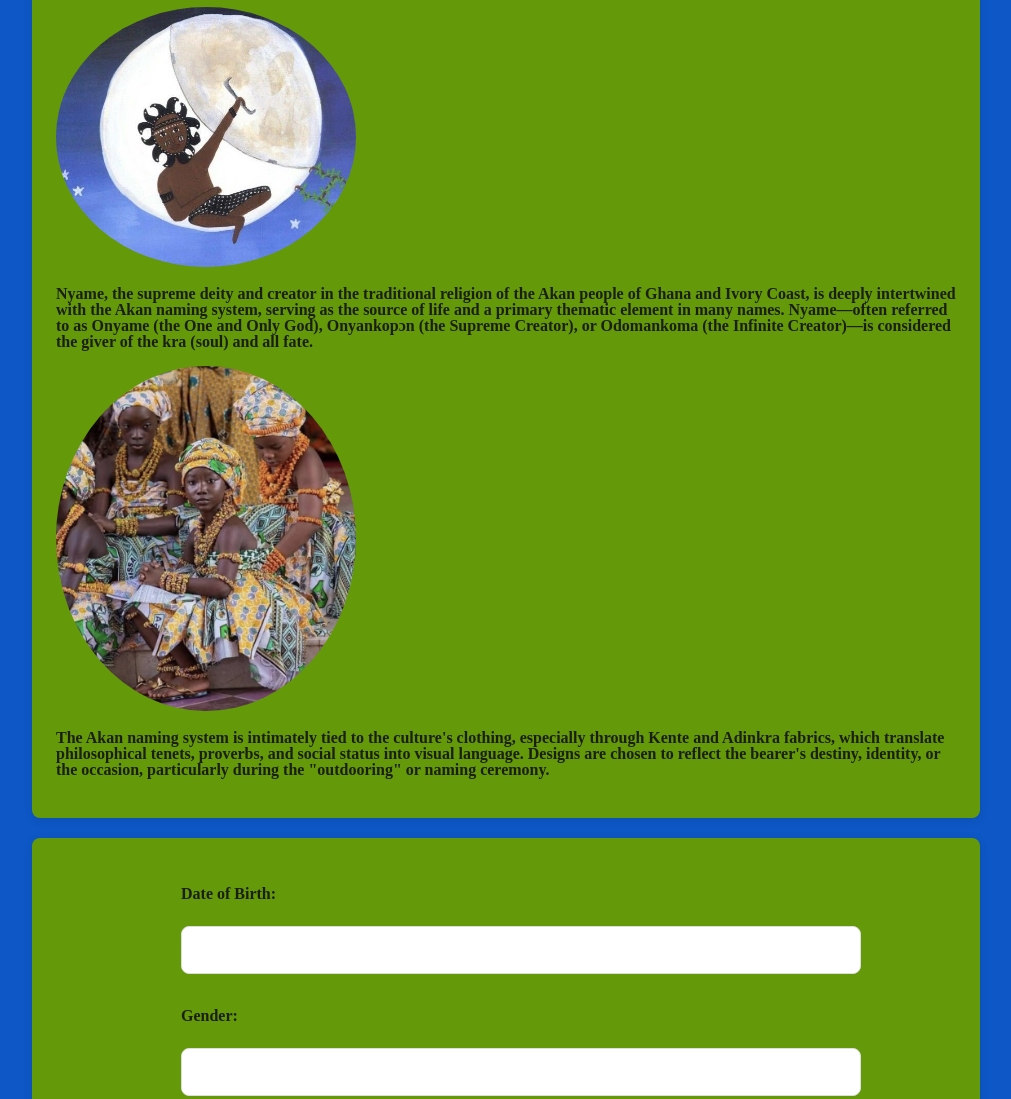
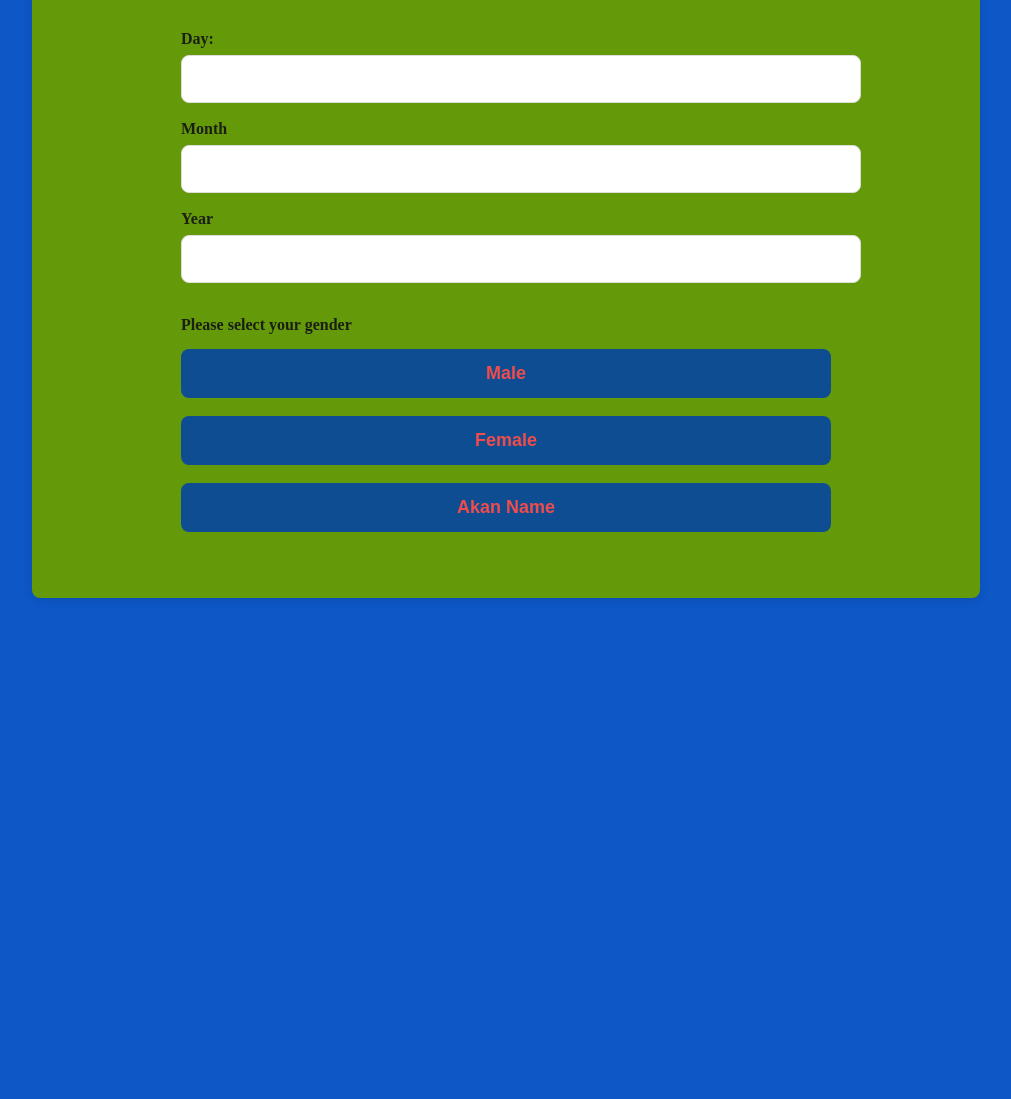
Before and after one commit to sabinaimani0-wq/akan-name-generator, a plain HTML site: page index.html in a window 1280 px wide. Shown: the part 660-1759 px from the top of the page, without its empty margins (134-1145 px from the left). After the commit the page ends 1278 px from the top, so only its background shows below. Drawn offline with Linux system fonts and the light colour scheme.

Commit message:
updated forms

```diff
--- a/index.html
+++ b/index.html
@@ -44,50 +44,27 @@
         elders.
       </p>
     </section>
-    <!--gallary of the about section -->
-<section>
-    <div>
-      <img class="tradition" src="./Nyame logo.jpg" alt="Nyame" />
-      <p>
-        Nyame, the supreme deity and creator in the traditional religion of the
-        Akan people of Ghana and Ivory Coast, is deeply intertwined with the
-        Akan naming system, serving as the source of life and a primary thematic
-        element in many names. Nyame—often referred to as Onyame (the One and
-        Only God), Onyankopɔn (the Supreme Creator), or Odomankoma (the Infinite
-        Creator)—is considered the giver of the kra (soul) and all fate.
-      </p>
-      <img class="tradition" src="./clothes.jpg" alt="Akan outfits" />
-      <p>
-        The Akan naming system is intimately tied to the culture's clothing,
-        especially through Kente and Adinkra fabrics, which translate
-        philosophical tenets, proverbs, and social status into visual language.
-        Designs are chosen to reflect the bearer's destiny, identity, or the
-        occasion, particularly during the "outdooring" or naming ceremony.
-      </p>
-    </div>
-</section>
-
-
     <!--input form-->
     <section id="form">
       <form>
-        <!-- for date of birth-->
-        <label for="Date-of-birth">Date of Birth:</label><br />
-        <input
-          type="number"
-          id="Date-of-birth"
-          name="Date-of-birth"
-        /><br /><br />
+        <!-- for day of birth-->
+        <label>Day:</label>
+        <input type="number"id="Day">
+        <!--for month of birth-->
+        <label for="month of birth">Month</label>
+        <input type="number" id="month">
+        <!--year of birth-->
+        <label for="Year of birth">Year</label>
+        <input type="number" id="year">
         <!--for gender-->
-        <label for="Gender">Gender:</label><br />
-        <input type="text" id="Gender" name="Gender" /><br /><br />
-        <button type="button" onclick="showName()">Submit</button>
+        <p class="gendertitle">Please select your gender</p>
+        <div class="gender">
+        <button type="button" onclick="selectGender('male')">Male</button>
+        <button type="button" onclick="selectGender('female')">Female </button>
+        </div>
+        <button class="namebutton" onclick="generateName()">Akan Name</button>
       </form>
     </section>
-
-    <!--this section will display your Akan name-->
-    <section id="displayAkanName">
-      <h2>This is you Akan Name</h2>
-    </section>
+    <script src="script.js" defer></script>
   </body>
 </html>
--- a/styles.css
+++ b/styles.css
@@ -1,39 +1,39 @@
-body{
+body {
   color: #151515eb;
   margin: 0px;
   padding: 0;
   background-color: #0d57c6;
   line-height: 1;
 }
-header{
+header {
   background-color: #649909;
   color: black;
   box-shadow: 0 4px 6px rgba(0, 0, 0, 0.1);
   padding: 24px 0;
   text-align: center;
-
 }
-header a{
+header a {
   text-decoration: none;
   color: black;
 }
-.scorpion{
+.scorpion {
   font-weight: 800;
   font-size: x-large;
 }
-.f1{
+.f1 {
   width: 100px;
   border-radius: 10%;
 }
-header h1{
+header h1 {
   font-size: 40px;
-    margin: 0;}
-nav{
+  margin: 0;
+}
+nav {
   background-color: black;
-    text-align:center;
-padding:12px 0;
+  text-align: center;
+  padding: 12px 0;
 }
-nav a{
+nav a {
   text-decoration: none;
   color: wheat;
   margin: 0 20px;
@@ -41,35 +41,36 @@ nav a{
   font-size: 18px;
   letter-spacing: 0.5px;
 }
-nav a:hover{
-    color:#d72a0b;
+nav a:hover {
+  color: #d72a0b;
   text-decoration: underline;
 }
-section{
+section {
   background-color: #649909;
   border-radius: 8px;
   margin: 20px auto;
   max-width: 900px;
-    box-shadow:0 2px 10px rgba(0, 0, 0, 0.1);
+  box-shadow: 0 2px 10px rgba(0, 0, 0, 0.1);
   padding: 24px;
-    transition:box-shadow 0.3s ease;
+  transition: box-shadow 0.3s ease;
   font-size: medium;
   font-weight: 700;
-
 }
-section:hover{
-    box-shadow:0 6px 18px rgba(0, 0, 0, 0.15);
+section:hover {
+  box-shadow: 0 6px 18px rgba(0, 0, 0, 0.15);
 }
-form{
+form {
   max-width: 650px;
   margin: 24px auto;
 }
-form label{
+form label {
   margin-bottom: 8px;
-    font-weight:600px ;
+  font-weight: 600px;
   display: block;
 }
-form input,form textarea,form button{
+form input,
+form textarea,
+form button {
   width: 100%;
   padding: 14px;
   margin-bottom: 18px;
@@ -77,24 +78,20 @@ font-size: 16px;
   border: 1px solid #ddd;
   border-radius: 8px;
 }
-form input:focus, form textarea:focus{
+form input:focus,
+form textarea:focus {
   border-color: #007bff;
-    outline:none;
+  outline: none;
 }
-form button{
+form button {
   background-color: #0e4d92;
   color: rgb(240, 76, 76);
   font-size: 18px;
   font-weight: 600;
   border: none;
-    transition: background-color 0.3s ease ;
+  transition: background-color 0.3s ease;
   cursor: pointer;
 }
-form button:hover{
+form button:hover {
   background-color: #2274cc;
 }
-
-.tradition{
-    width: 300px;
-    border-radius: 60%;
-}
```
Also changed, not shown: akannamingclothes.jpg (renamed from clothes.jpg). Lines whose indentation alone changed are shown as unchanged.
